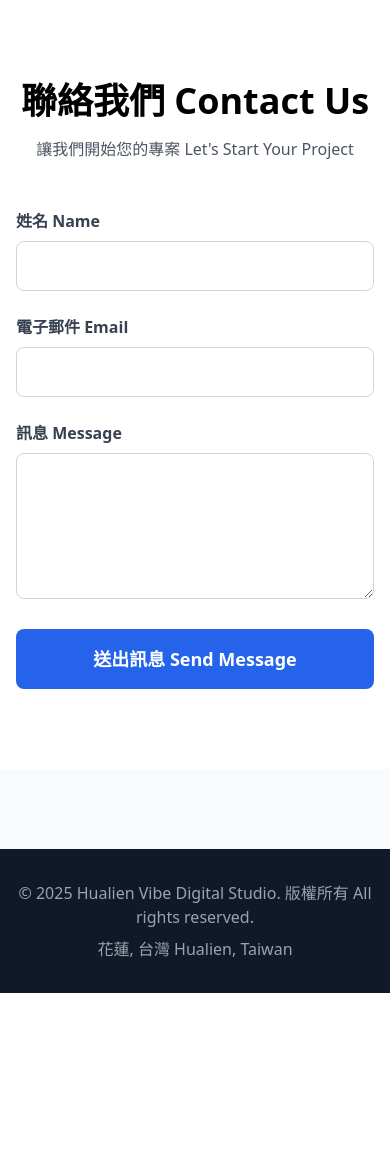
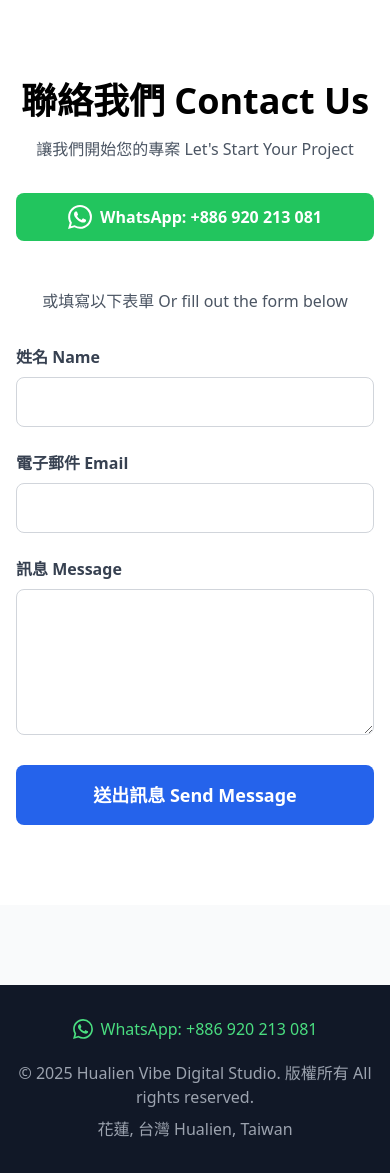
Before and after one commit to maxim1976/company, a Django app: page / in a window 390 px wide. Shown: the part 2035-3208 px from the top of the page. Before the commit the page ends 3028 px from the top, so only its background shows below. Run offline with Django 5.2, Linux system fonts and the light colour scheme; data that the repository does not hold is empty; some libraries are stand-ins or nearby versions.

Commit message:
Add WhatsApp contact button to landing page and footer
Add prominent WhatsApp contact option (+886 920 213 081) for quick customer outreach.

- Add green WhatsApp button with icon in contact section
- Add WhatsApp link to footer for easy access
- Include bilingual text "或填寫以下表單 Or fill out the form below"
- Use direct WhatsApp web link (wa.me) for mobile compatibility

Co-Authored-By: Claude Sonnet 4.5 <noreply@anthropic.com>

```diff
--- a/backend/templates/base.html
+++ b/backend/templates/base.html
@@ -57,6 +57,14 @@
     <!-- Footer -->
     <footer class="bg-gray-900 text-white py-8 mt-20">
         <div class="max-w-7xl mx-auto px-4 sm:px-6 lg:px-8 text-center">
+            <div class="mb-4">
+                <a href="https://wa.me/886920213081" target="_blank" class="inline-flex items-center gap-2 text-green-400 hover:text-green-300 transition">
+                    <svg class="w-5 h-5" fill="currentColor" viewBox="0 0 24 24">
+                        <path d="M17.472 14.382c-.297-.149-1.758-.867-2.03-.967-.273-.099-.471-.148-.67.15-.197.297-.767.966-.94 1.164-.173.199-.347.223-.644.075-.297-.15-1.255-.463-2.39-1.475-.883-.788-1.48-1.761-1.653-2.059-.173-.297-.018-.458.13-.606.134-.133.298-.347.446-.52.149-.174.198-.298.298-.497.099-.198.05-.371-.025-.52-.075-.149-.669-1.612-.916-2.207-.242-.579-.487-.5-.669-.51-.173-.008-.371-.01-.57-.01-.198 0-.52.074-.792.372-.272.297-1.04 1.016-1.04 2.479 0 1.462 1.065 2.875 1.213 3.074.149.198 2.096 3.2 5.077 4.487.709.306 1.262.489 1.694.625.712.227 1.36.195 1.871.118.571-.085 1.758-.719 2.006-1.413.248-.694.248-1.289.173-1.413-.074-.124-.272-.198-.57-.347m-5.421 7.403h-.004a9.87 9.87 0 01-5.031-1.378l-.361-.214-3.741.982.998-3.648-.235-.374a9.86 9.86 0 01-1.51-5.26c.001-5.45 4.436-9.884 9.888-9.884 2.64 0 5.122 1.03 6.988 2.898a9.825 9.825 0 012.893 6.994c-.003 5.45-4.437 9.884-9.885 9.884m8.413-18.297A11.815 11.815 0 0012.05 0C5.495 0 .16 5.335.157 11.892c0 2.096.547 4.142 1.588 5.945L.057 24l6.305-1.654a11.882 11.882 0 005.683 1.448h.005c6.554 0 11.89-5.335 11.893-11.893a11.821 11.821 0 00-3.48-8.413Z"/>
+                    </svg>
+                    WhatsApp: +886 920 213 081
+                </a>
+            </div>
             <p class="text-gray-400">&copy; 2025 Hualien Vibe Digital Studio. 版權所有 All rights reserved.</p>
             <p class="text-gray-400 mt-2">花蓮, 台灣 Hualien, Taiwan</p>
         </div>
--- a/backend/templates/landing_page/index.html
+++ b/backend/templates/landing_page/index.html
@@ -152,7 +152,22 @@
 <section id="contact" class="py-20 bg-white">
     <div class="max-w-3xl mx-auto px-4 sm:px-6 lg:px-8">
         <h2 class="text-4xl font-bold text-center mb-4">聯絡我們 Contact Us</h2>
-        <p class="text-gray-600 text-center mb-12">讓我們開始您的專案 Let's Start Your Project</p>
+        <p class="text-gray-600 text-center mb-8">讓我們開始您的專案 Let's Start Your Project</p>
+
+        <!-- Quick Contact Options -->
+        <div class="mb-12 flex flex-col sm:flex-row gap-4 justify-center">
+            <a href="https://wa.me/886920213081" target="_blank"
+               class="flex items-center justify-center gap-2 bg-green-500 hover:bg-green-600 text-white px-6 py-3 rounded-lg font-semibold transition">
+                <svg class="w-6 h-6" fill="currentColor" viewBox="0 0 24 24">
+                    <path d="M17.472 14.382c-.297-.149-1.758-.867-2.03-.967-.273-.099-.471-.148-.67.15-.197.297-.767.966-.94 1.164-.173.199-.347.223-.644.075-.297-.15-1.255-.463-2.39-1.475-.883-.788-1.48-1.761-1.653-2.059-.173-.297-.018-.458.13-.606.134-.133.298-.347.446-.52.149-.174.198-.298.298-.497.099-.198.05-.371-.025-.52-.075-.149-.669-1.612-.916-2.207-.242-.579-.487-.5-.669-.51-.173-.008-.371-.01-.57-.01-.198 0-.52.074-.792.372-.272.297-1.04 1.016-1.04 2.479 0 1.462 1.065 2.875 1.213 3.074.149.198 2.096 3.2 5.077 4.487.709.306 1.262.489 1.694.625.712.227 1.36.195 1.871.118.571-.085 1.758-.719 2.006-1.413.248-.694.248-1.289.173-1.413-.074-.124-.272-.198-.57-.347m-5.421 7.403h-.004a9.87 9.87 0 01-5.031-1.378l-.361-.214-3.741.982.998-3.648-.235-.374a9.86 9.86 0 01-1.51-5.26c.001-5.45 4.436-9.884 9.888-9.884 2.64 0 5.122 1.03 6.988 2.898a9.825 9.825 0 012.893 6.994c-.003 5.45-4.437 9.884-9.885 9.884m8.413-18.297A11.815 11.815 0 0012.05 0C5.495 0 .16 5.335.157 11.892c0 2.096.547 4.142 1.588 5.945L.057 24l6.305-1.654a11.882 11.882 0 005.683 1.448h.005c6.554 0 11.89-5.335 11.893-11.893a11.821 11.821 0 00-3.48-8.413Z"/>
+                </svg>
+                WhatsApp: +886 920 213 081
+            </a>
+        </div>
+
+        <div class="text-center mb-8">
+            <p class="text-gray-600">或填寫以下表單 Or fill out the form below</p>
+        </div>
 
         {% if messages %}
             {% for message in messages %}
```
